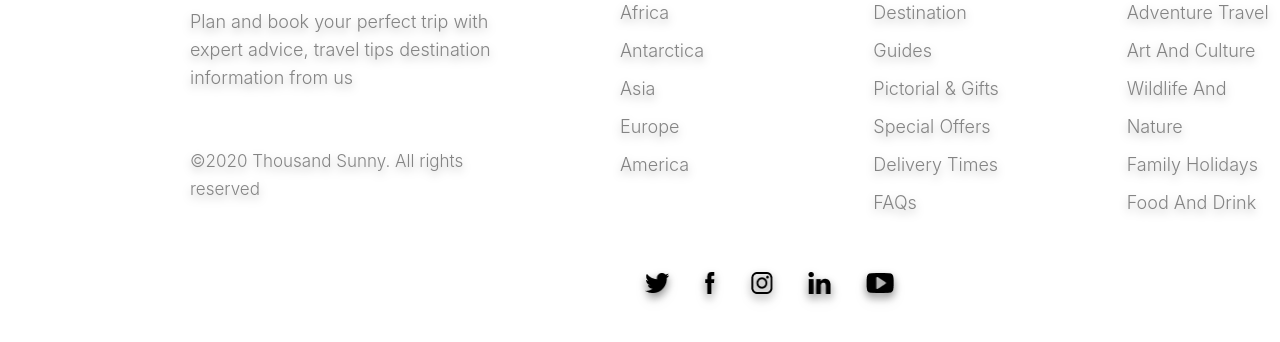
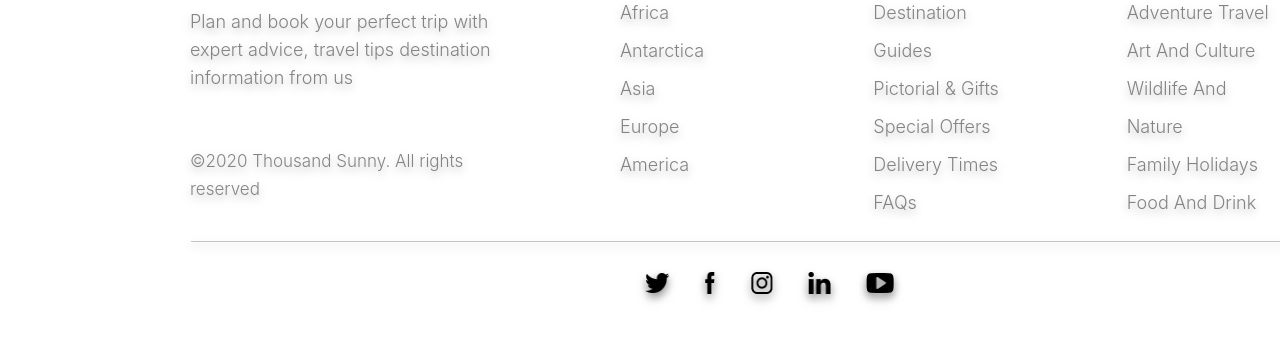
Before and after one commit to VitalyTsikhanovich/thousand_sunny, a plain HTML site: page index.html in a window 1280 px wide. Shown: the part 5287-5629 px from the top of the page. Drawn offline with nearby package versions, Linux system fonts and the light colour scheme.

Commit message:
fix: footer

```diff
--- a/index.html
+++ b/index.html
@@ -459,6 +459,7 @@
           <p class="footer_block-2-p2">Food And Drink</p>
         </div>
       </div>
+      <div class="footer_line"></div>
       <div class="footer_social">
         <img width="25px" height="20px" src="./assets/Frame-t.png" alt="" />
         <img width="10px" height="22px" src="./assets/Frame-f.png" alt="" />
--- a/styles.css
+++ b/styles.css
@@ -750,10 +750,17 @@ select {
 .footer_social {
   width: 249px;
   height: 23px;
-  margin-top: 100px;
+  margin-top: 30px;
   display: flex;
   justify-content: space-between;
   align-items: center;
   margin-left: 645px;
   filter: drop-shadow(0px 4px 4px rgba(0, 0, 0, 0.25));
 }
+.footer_line {
+  margin-left: 191px;
+  margin-top: 69px;
+  border-bottom: 1px solid #c4c4c4;
+  width: 1221px;
+  height: 0.6px;
+}
```
